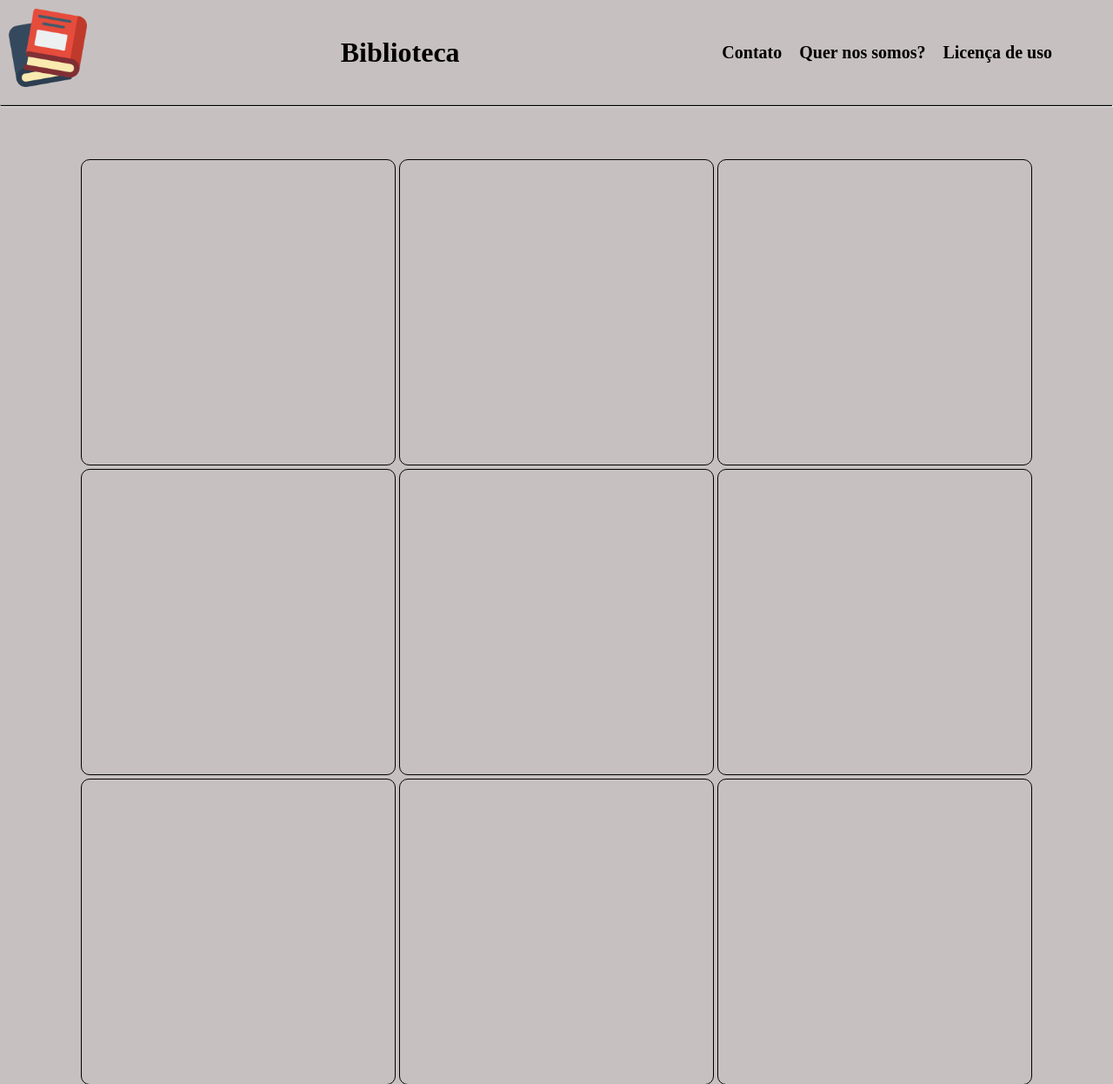
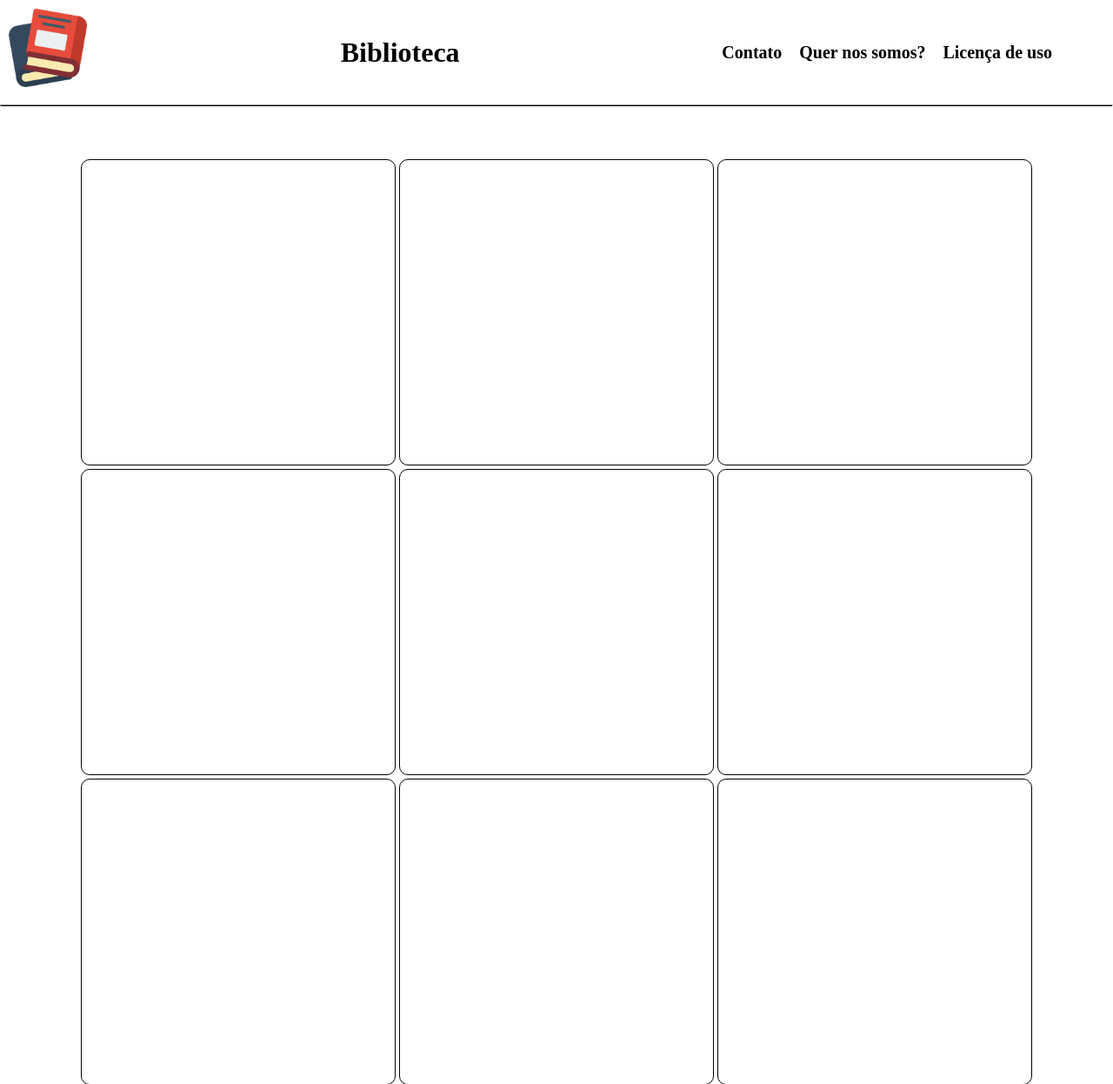
Before and after one commit to Nicolas13n/Site_de_Nicolas_e_Maykon, a PHP site: page / in a window 1280 px wide. Shown: the top 1246 px of the page at 87% size. Run offline with PHP 8.4, Linux system fonts and the light colour scheme.

Commit message:
Update style.css

```diff
--- a/templates/Projeto biblioteca/style.css
+++ b/templates/Projeto biblioteca/style.css
@@ -6,7 +6,6 @@
 body {
     height: 100vh;
     width: 100%;
-    background-color: rgb(199, 192, 192);
 }
 
 header {
```
